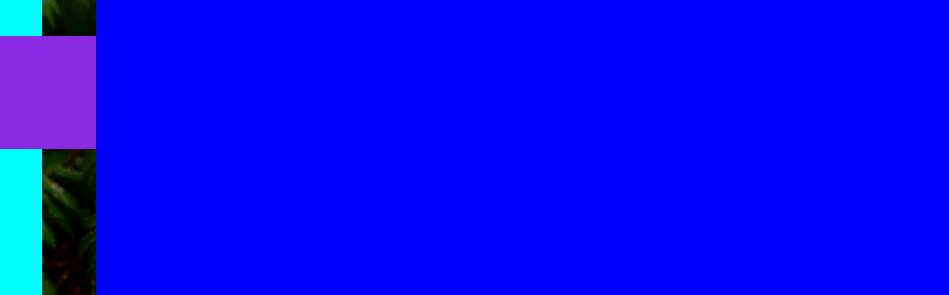
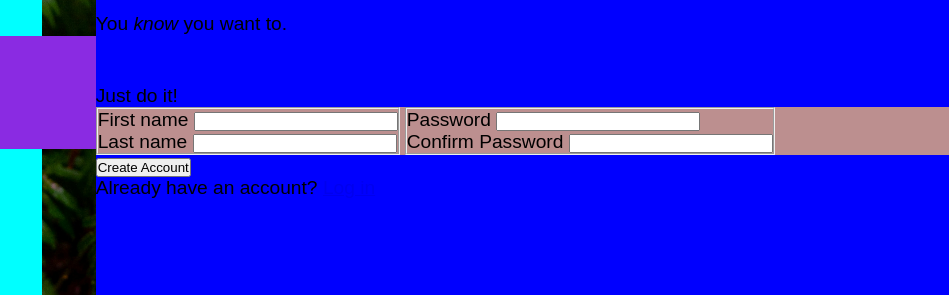
Before and after one commit to ViniciusLucca/odin-signup-form, a plain HTML site: page index.html in a window 1280 px wide. Shown: the part 164-459 px from the top of the page, 331-1280 px from the left. Drawn offline with Linux system fonts and the light colour scheme.

Commit message:
feat!: enhance signup form layout and styling with new input fields

```diff
--- a/index.html
+++ b/index.html
@@ -20,20 +20,32 @@
 
             <p>You <em>know</em> you want to.</p>
 
+            <form action="#" method="get">
                 <p>Just do it!</p>
-
-            <form action="" method="get">
+                <div class="form-control-container">
+                    <fieldset>
+                        <div class="form-control">
                             <label for="first-name">First name</label>
                             <input type="text" id="first-name" name="first-name" required>
+                        </div>
 
+                        <div class="form-control">
                             <label for="last-name">Last name</label>
                             <input type="text" id="last-name" name="last-name" required>
-
+                        </div>
+                    </fieldset>
+                    <fieldset>
+                        <div class="form-control">
                             <label for="user-pwd">Password</label>
                             <input type="password" id="user-pwd" name="password" required>
+                        </div>
 
+                        <div class="form-control">
                             <label for="pwd-confrm">Confirm Password</label>
                             <input type="password" id="pwd-confrm" name="pwd-confrm" required>
+                        </div>
+                    </fieldset>
+                </div>
 
                 <button type="submit">Create Account</button>
                 <p>Already have an account? <a href="#">Log in</a></p>
--- a/style.css
+++ b/style.css
@@ -24,9 +24,34 @@ main {
 
 section {
     display: flex;
+    flex-direction: column;
     flex: 2;
     background-color: blue;
     gap: 50px;
+}
+
+.form-control-container {
+    display: flex;
+    flex-wrap: wrap;
+    justify-content: flex-start;
+		gap: 5px;
+    align-items: center;
+    background-color: rosybrown;
+    height: fit-content;
+}
+m
+.form-control {
+    flex: 0 0 calc(100%/2);
+		/* padding: 25px; */
+		background-color: white;
+}
+
+.form-control > p {
+    flex: 0 0 100%;
+
+}
+.form-control > input {
+    width: 200px;
 }
 
 aside {
```
Lines whose indentation alone changed are shown as unchanged.
